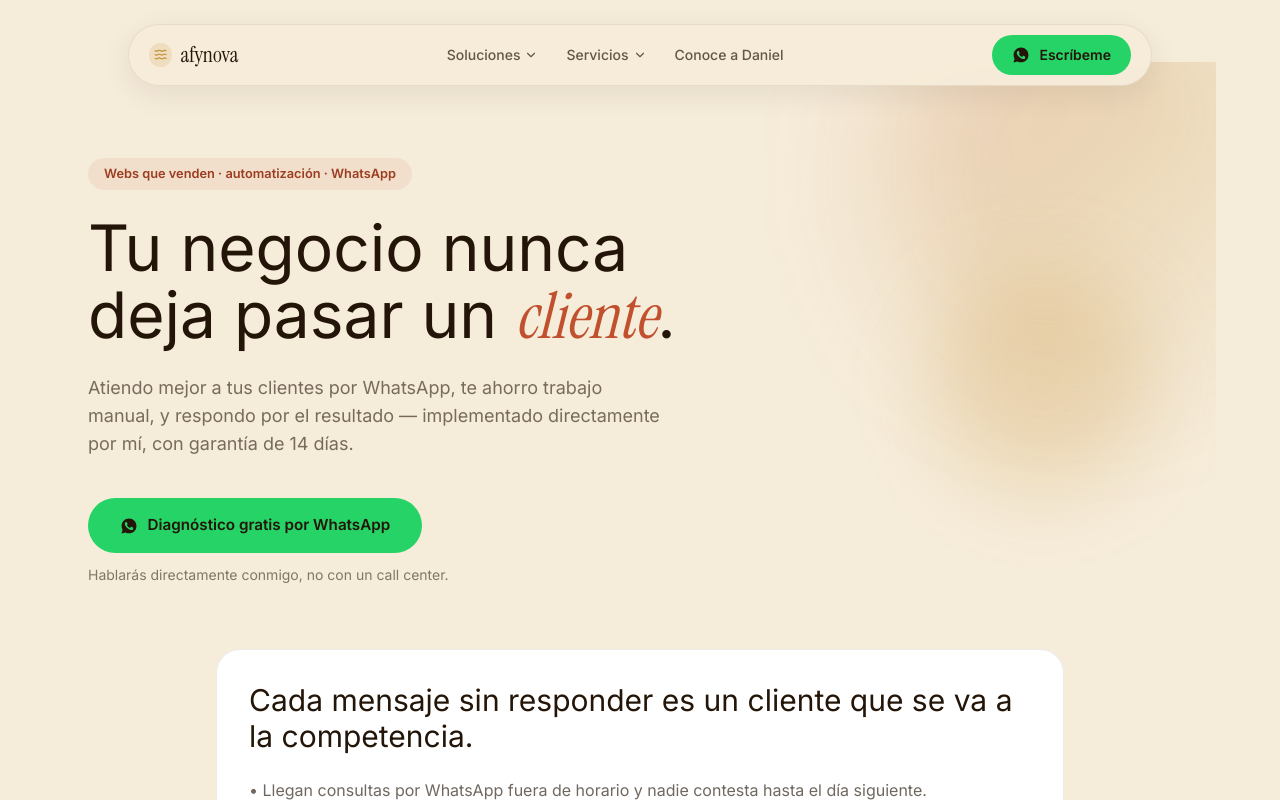
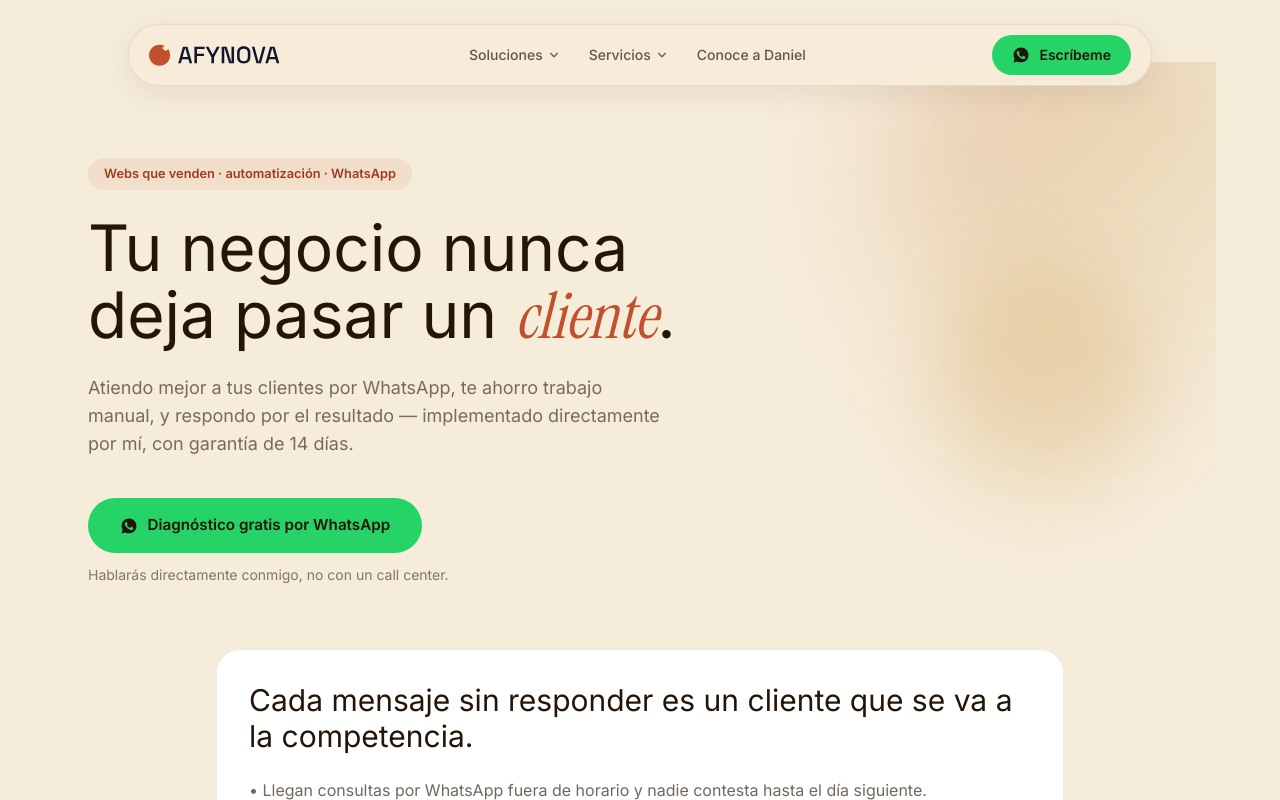
Before and after one commit to ByteSam/samia-web, a Next.js app: page / in a window 1280 px wide. Shown: the top 800 px of the page. Built offline with nearby package versions, Linux system fonts and the light colour scheme.

Commit message:
Integrate official AFYNOVA logo SVG into Logo, favicon and Open Graph

```diff
--- a/src/app/icon.tsx
+++ /dev/null
@@ -1,55 +0,0 @@
-import { ImageResponse } from "next/og";
-
-export const size = { width: 32, height: 32 };
-export const contentType = "image/png";
-
-const TERRACOTA = "#C1502E";
-const ARENA = "#F6ECDA";
-
-/**
- * Favicon temporal — símbolo "El Corte Preciso" (círculo con una única
- * intervención geométrica diagonal), monocromo. Provisional hasta tener
- * el logotipo final (ver files/identidad-visual-ichan.md, símbolo aprobado
- * conceptualmente, pendiente de refinamiento visual con capacidad de Figma).
- */
-export default function Icon() {
-  return new ImageResponse(
-    (
-      <div
-        style={{
-          width: "100%",
-          height: "100%",
-          display: "flex",
-          alignItems: "center",
-          justifyContent: "center",
-          background: ARENA,
-        }}
-      >
-        <div style={{ position: "relative", width: 26, height: 26, display: "flex" }}>
-          <div
-            style={{
-              width: 26,
-              height: 26,
-              borderRadius: "50%",
-              background: TERRACOTA,
-              display: "flex",
-            }}
-          />
-          <div
-            style={{
-              position: "absolute",
-              width: 9,
-              height: 9,
-              background: ARENA,
-              top: -1,
-              right: -1,
-              transform: "rotate(40deg)",
-              display: "flex",
-            }}
-          />
-        </div>
-      </div>
-    ),
-    { ...size }
-  );
-}
--- a/src/app/opengraph-image.tsx
+++ b/src/app/opengraph-image.tsx
@@ -8,23 +8,14 @@ const TERRACOTA = "#C1502E";
 const ARENA = "#F6ECDA";
 const INK = "#241509";
 
-function CorteSymbol({ size: s }: { size: number }) {
+/** Logo oficial (símbolo + wordmark) — mismos paths exactos de public/logo/afynova.svg. */
+function AfynovaLogo({ height }: { height: number }) {
+  const width = (height * 317) / 71;
   return (
-    <div style={{ position: "relative", width: s, height: s, display: "flex" }}>
-      <div style={{ width: s, height: s, borderRadius: "50%", background: TERRACOTA, display: "flex" }} />
-      <div
-        style={{
-          position: "absolute",
-          width: s * 0.34,
-          height: s * 0.34,
-          background: ARENA,
-          top: -s * 0.02,
-          right: -s * 0.02,
-          transform: "rotate(40deg)",
-          display: "flex",
-        }}
-      />
-    </div>
+    <svg width={width} height={height} viewBox="0 0 317 71" fill="none">
+      <path d="M69.176 55L80.376 15.8H91.016L102.16 55H95.944L93.368 45.76H78.024L75.448 55H69.176ZM79.536 40.16H91.856L86.144 19.552H85.248L79.536 40.16ZM107.471 55V15.8H131.663V21.288H113.519V32.6H130.207V38.088H113.519V55H107.471ZM147.685 55V40.776L134.077 15.8H140.909L150.317 33.552H151.157L160.565 15.8H167.397L153.789 40.776V55H147.685ZM172.111 55V15.8H183.759L194.399 50.968H195.295V15.8H201.287V55H189.639L178.999 19.776H178.103V55H172.111ZM224.191 55.784C219.375 55.784 215.548 54.44 212.711 51.752C209.874 49.0267 208.455 45.1067 208.455 39.992V30.808C208.455 25.6933 209.874 21.792 212.711 19.104C215.548 16.3787 219.375 15.016 224.191 15.016C229.007 15.016 232.834 16.3787 235.671 19.104C238.546 21.792 239.983 25.6933 239.983 30.808V39.992C239.983 45.1067 238.546 49.0267 235.671 51.752C232.834 54.44 229.007 55.784 224.191 55.784ZM224.191 50.352C227.29 50.352 229.679 49.456 231.359 47.664C233.039 45.8347 233.879 43.352 233.879 40.216V30.584C233.879 27.448 233.039 24.984 231.359 23.192C229.679 21.3627 227.29 20.448 224.191 20.448C221.167 20.448 218.796 21.3627 217.079 23.192C215.362 24.984 214.503 27.448 214.503 30.584V40.216C214.503 43.352 215.362 45.8347 217.079 47.664C218.796 49.456 221.167 50.352 224.191 50.352ZM254.33 55L243.41 15.8H249.682L259.202 51.192H259.93L269.394 15.8H275.666L264.802 55H254.33ZM275.348 55L286.548 15.8H297.188L308.332 55H302.116L299.54 45.76H284.196L281.62 55H275.348ZM285.708 40.16H298.028L292.316 19.552H291.42L285.708 40.16Z" fill="#0F172A"/>
+      <path d="M25 11C29.5732 11 33.859 12.2289 37.5469 14.373L31 18.6641L38.8828 26L45.4873 21.6719C48.3303 25.7295 50 30.6694 50 36C50 49.8071 38.8071 61 25 61C11.1929 61 0 49.8071 0 36C4.02661e-07 22.1929 11.1929 11 25 11Z" fill="#C1502E"/>
+    </svg>
   );
 }
 
@@ -43,9 +34,8 @@ export default function Image() {
           background: ARENA,
         }}
       >
-        <div style={{ display: "flex", alignItems: "center", gap: 16 }}>
-          <CorteSymbol size={56} />
-          <span style={{ fontSize: 34, color: INK, fontWeight: 600 }}>afynova</span>
+        <div style={{ display: "flex", alignItems: "center" }}>
+          <AfynovaLogo height={48} />
         </div>
         <div style={{ display: "flex", marginTop: 48, maxWidth: 920 }}>
           <span style={{ fontSize: 56, color: INK, fontWeight: 600, lineHeight: 1.15 }}>
--- a/src/components/Logo.tsx
+++ b/src/components/Logo.tsx
@@ -1,28 +1,28 @@
-import { Waves } from "lucide-react";
-
 type LogoProps = {
   className?: string;
   /** Altura en px de referencia para escalar el logo */
   height?: number;
 };
 
-/** Marca afynova — wordmark en texto (el archivo logo.png tenía un halo que lo hacía ilegible a tamaño navbar; queda como wordmark hasta tener un archivo nuevo sin ese problema). */
+const VIEWBOX_WIDTH = 317;
+const VIEWBOX_HEIGHT = 71;
+
+/** Marca afynova — logo oficial (símbolo + wordmark), fuente única: public/logo/afynova.svg. */
 export default function Logo({ className, height = 40 }: LogoProps) {
-  const fontSize = height * 0.72;
-  const iconSize = height * 0.44;
-  const badgeSize = height * 0.78;
+  const width = (height * VIEWBOX_WIDTH) / VIEWBOX_HEIGHT;
   return (
-    <span
-      className={`inline-flex items-center gap-2 font-display text-ink ${className ?? ""}`}
-      style={{ fontSize }}
+    <svg
+      width={width}
+      height={height}
+      viewBox={`0 0 ${VIEWBOX_WIDTH} ${VIEWBOX_HEIGHT}`}
+      fill="none"
+      xmlns="http://www.w3.org/2000/svg"
+      className={className}
+      role="img"
+      aria-label="afynova"
     >
-      <span
-        className="inline-flex shrink-0 items-center justify-center rounded-full bg-dorado/15"
-        style={{ width: badgeSize, height: badgeSize }}
-      >
-        <Waves className="text-dorado" style={{ width: iconSize, height: iconSize }} strokeWidth={2} />
-      </span>
-      afynova
-    </span>
+      <path d="M69.176 55L80.376 15.8H91.016L102.16 55H95.944L93.368 45.76H78.024L75.448 55H69.176ZM79.536 40.16H91.856L86.144 19.552H85.248L79.536 40.16ZM107.471 55V15.8H131.663V21.288H113.519V32.6H130.207V38.088H113.519V55H107.471ZM147.685 55V40.776L134.077 15.8H140.909L150.317 33.552H151.157L160.565 15.8H167.397L153.789 40.776V55H147.685ZM172.111 55V15.8H183.759L194.399 50.968H195.295V15.8H201.287V55H189.639L178.999 19.776H178.103V55H172.111ZM224.191 55.784C219.375 55.784 215.548 54.44 212.711 51.752C209.874 49.0267 208.455 45.1067 208.455 39.992V30.808C208.455 25.6933 209.874 21.792 212.711 19.104C215.548 16.3787 219.375 15.016 224.191 15.016C229.007 15.016 232.834 16.3787 235.671 19.104C238.546 21.792 239.983 25.6933 239.983 30.808V39.992C239.983 45.1067 238.546 49.0267 235.671 51.752C232.834 54.44 229.007 55.784 224.191 55.784ZM224.191 50.352C227.29 50.352 229.679 49.456 231.359 47.664C233.039 45.8347 233.879 43.352 233.879 40.216V30.584C233.879 27.448 233.039 24.984 231.359 23.192C229.679 21.3627 227.29 20.448 224.191 20.448C221.167 20.448 218.796 21.3627 217.079 23.192C215.362 24.984 214.503 27.448 214.503 30.584V40.216C214.503 43.352 215.362 45.8347 217.079 47.664C218.796 49.456 221.167 50.352 224.191 50.352ZM254.33 55L243.41 15.8H249.682L259.202 51.192H259.93L269.394 15.8H275.666L264.802 55H254.33ZM275.348 55L286.548 15.8H297.188L308.332 55H302.116L299.54 45.76H284.196L281.62 55H275.348ZM285.708 40.16H298.028L292.316 19.552H291.42L285.708 40.16Z" fill="#0F172A"/>
+      <path d="M25 11C29.5732 11 33.859 12.2289 37.5469 14.373L31 18.6641L38.8828 26L45.4873 21.6719C48.3303 25.7295 50 30.6694 50 36C50 49.8071 38.8071 61 25 61C11.1929 61 0 49.8071 0 36C4.02661e-07 22.1929 11.1929 11 25 11Z" fill="#C1502E"/>
+    </svg>
   );
 }
```
Also changed, not shown: public/logo/afynova.svg (added), src/app/icon.svg (added).
